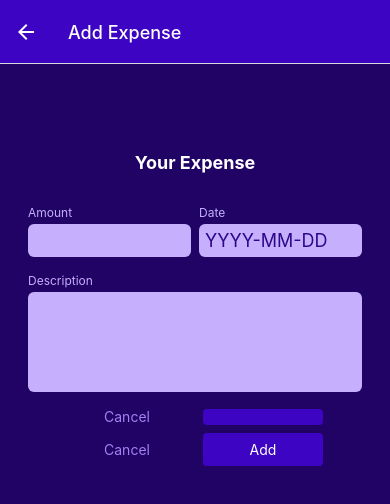
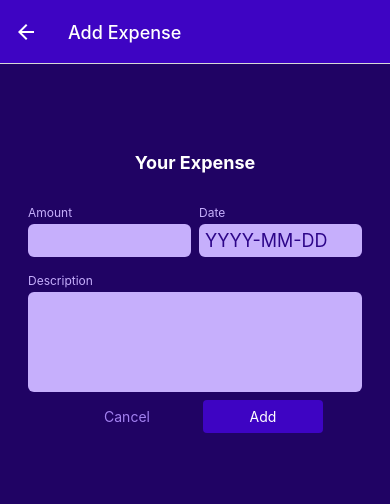
Before and after one commit to karolwk/expenses-organizer-app, a React Native app: screen /ManageExpense in a window 390 px wide. Shown: the top 504 px of the page. Built offline with nearby package versions, Linux system fonts and the light colour scheme.

Commit message:
moved buttons view to ExpenseForm, added logic to update/edit handlers

```diff
--- a/screens/ManageExpenses.js
+++ b/screens/ManageExpenses.js
@@ -7,12 +7,14 @@ import { ExpensesContext } from '../store/expenses-context';
 import ExpenseForm from '../components/ManageExpense/ExpenseForm';
 
 const ManageExpenses = ({ route, navigation }) => {
+  const expneseCtx = useContext(ExpensesContext);
   // With "?" after params we check if params are undefined
   // if yes then we don't look up for another value in it
   const editedExpenseId = route.params?.expenseId;
   const isEditing = !!editedExpenseId; // Another JS trick to convert value to boolean
-
-  const expneseCtx = useContext(ExpensesContext);
+  const selectedExpense = expneseCtx.expenses.find(
+    (expense) => expense.id === editedExpenseId
+  );
 
   useLayoutEffect(() => {
     // Seting title dynamicly
@@ -30,33 +32,23 @@ const ManageExpenses = ({ route, navigation }) => {
     navigation.goBack();
   };
 
-  const confirmHandler = () => {
+  const confirmHandler = (expenseData) => {
     if (isEditing) {
-      expneseCtx.updateExpense(editedExpenseId, {
-        description: 'TestUpdate',
-        amount: 29.99,
-        date: new Date('2022-07-29'),
-      });
+      expneseCtx.updateExpense(editedExpenseId, expenseData);
     } else {
-      expneseCtx.addExpense({
-        description: 'Test',
-        amount: 19.99,
-        date: new Date('2022-07-28'),
-      });
+      expneseCtx.addExpense(expenseData);
     }
     navigation.goBack();
   };
   return (
     <View style={styles.container}>
-      <ExpenseForm />
-      <View style={styles.buttons}>
-        <Button mode="flat" onPress={cancelHandler} style={styles.button}>
-          Cancel
-        </Button>
-        <Button onPress={confirmHandler} style={styles.button}>
-          {isEditing ? 'Update' : 'Add'}
-        </Button>
-      </View>
+      <ExpenseForm
+        submitButtonLabel={isEditing ? 'Update' : 'Add'}
+        onCancel={cancelHandler}
+        onSubmit={confirmHandler}
+        defaultValues={selectedExpense}
+      />
+
       {isEditing && (
         <View style={styles.deleteContainer}>
           <IconButton
@@ -79,15 +71,7 @@ const styles = StyleSheet.create({
     padding: 24,
     backgroundColor: GlobalStyles.colors.primary800,
   },
-  buttons: {
-    flexDirection: 'row',
-    justifyContent: 'center',
-    alignItems: 'center',
-  },
-  button: {
-    minWidth: 120,
-    marginHorizontal: 8,
-  },
+
   deleteContainer: {
     marginTop: 16,
     paddingTop: 8,
```
